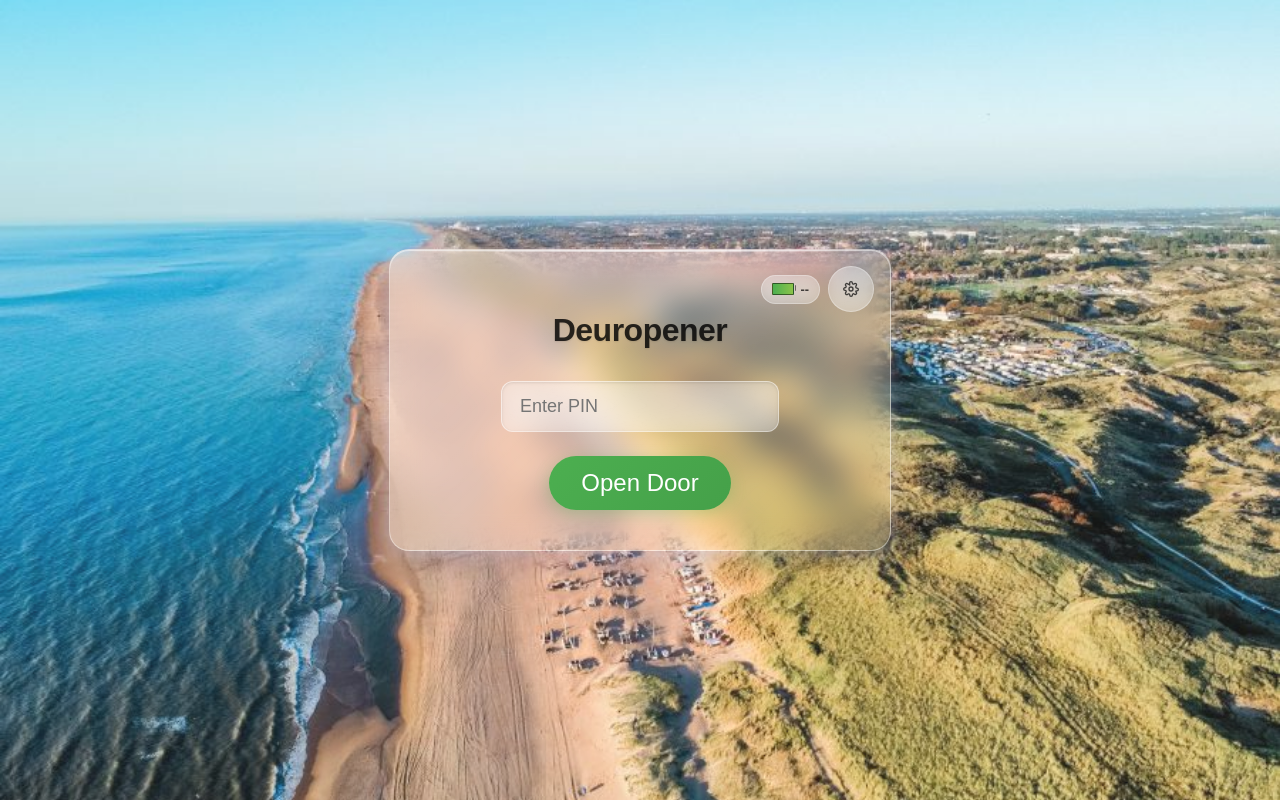
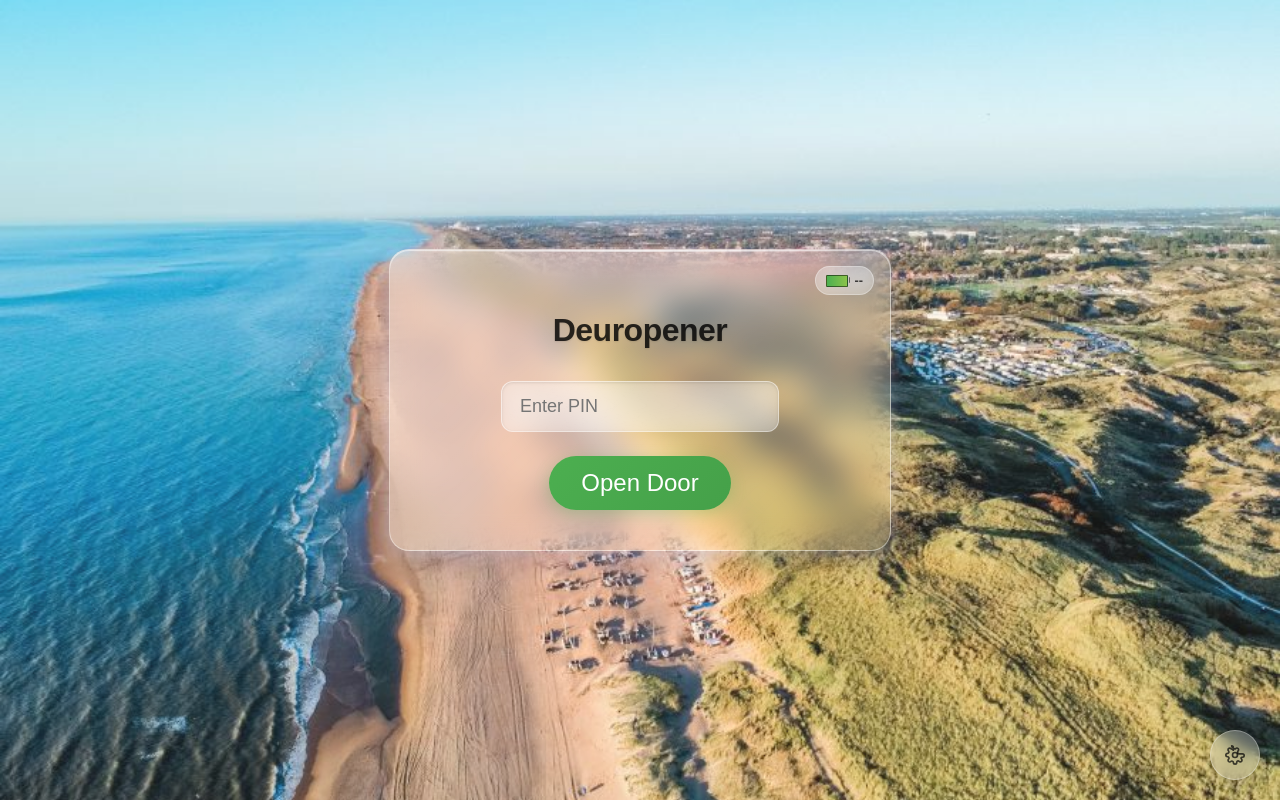
Before and after one commit to tbgoose/DoorOpener, a Flask app: page / in a window 1280 px wide. Run offline with Flask 3, Linux system fonts and the light colour scheme; data that the repository does not hold is empty; parts of the project's set-up code (start-up, migrations or seed data) failed here and were passed over.

Commit message:
added gear icon to go to admin page

```diff
--- a/templates/index.html
+++ b/templates/index.html
@@ -253,22 +253,22 @@
         <h1>Deuropener</h1>
         <input type="password" id="pinInput" class="door-input" placeholder="Enter PIN" autocomplete="off" inputmode="numeric" pattern="[0-9]*" style="margin-bottom: 1.5rem; padding: 14px 18px; font-size: 18px; border-radius: 12px; border: 1px solid rgba(255,255,255,0.4); background: rgba(255,255,255,0.3); backdrop-filter: blur(10px); width: 80%; max-width: 240px; color: rgba(0,0,0,0.8); font-weight: 500; box-shadow: inset 0 1px 3px rgba(0,0,0,0.1);">
         <button id="openDoorBtn" class="door-button">Open Door</button>
-        <div style="position: absolute; top: 16px; right: 16px; display: flex; align-items: center; gap: 8px; z-index: 10;">
-            <div id="battery-container" style="display: flex; align-items: center; gap: 6px; padding: 6px 10px; background: rgba(255,255,255,0.25); border-radius: 16px; backdrop-filter: blur(8px); border: 1px solid rgba(255,255,255,0.3);">
-                <div id="battery-icon" style="width: 20px; height: 10px; border: 1px solid rgba(0,0,0,0.5); border-radius: 1px; position: relative; background: linear-gradient(90deg, #4CAF50 0%, #8BC34A 100%);">
-                    <div style="position: absolute; right: -3px; top: 1px; width: 1.5px; height: 6px; background: rgba(0,0,0,0.5); border-radius: 0 1px 1px 0;"></div>
-                </div>
-                <span id="battery-level" style="font-size: 0.8rem; font-weight: 600; color: rgba(0,0,0,0.7);">--</span>
+        <div id="battery-container" style="position: absolute; top: 16px; right: 16px; display: flex; align-items: center; gap: 6px; padding: 6px 10px; background: rgba(255,255,255,0.25); border-radius: 16px; backdrop-filter: blur(8px); border: 1px solid rgba(255,255,255,0.3); z-index: 10;">
+            <div id="battery-icon" style="width: 20px; height: 10px; border: 1px solid rgba(0,0,0,0.5); border-radius: 1px; position: relative; background: linear-gradient(90deg, #4CAF50 0%, #8BC34A 100%);">
+                <div style="position: absolute; right: -3px; top: 1px; width: 1.5px; height: 6px; background: rgba(0,0,0,0.5); border-radius: 0 1px 1px 0;"></div>
             </div>
-            <a href="/admin" style="display: flex; align-items: center; justify-content: center; width: 32px; height: 32px; padding: 6px; background: rgba(255,255,255,0.25); border-radius: 50%; backdrop-filter: blur(8px); border: 1px solid rgba(255,255,255,0.3); color: rgba(0,0,0,0.7); text-decoration: none; transition: all 0.2s ease;" title="Admin Dashboard" onmouseover="this.style.background='rgba(255,255,255,0.35)'" onmouseout="this.style.background='rgba(255,255,255,0.25)'">
-                <svg width="16" height="16" viewBox="0 0 24 24" fill="none" stroke="currentColor" stroke-width="2" stroke-linecap="round" stroke-linejoin="round">
-                    <circle cx="12" cy="12" r="3"></circle>
-                    <path d="M19.4 15a1.65 1.65 0 0 0 .33 1.82l.06.06a2 2 0 0 1 0 2.83 2 2 0 0 1-2.83 0l-.06-.06a1.65 1.65 0 0 0-1.82-.33 1.65 1.65 0 0 0-1 1.51V21a2 2 0 0 1-2 2 2 2 0 0 1-2-2v-.09A1.65 1.65 0 0 0 9 19.4a1.65 1.65 0 0 0-1.82.33l-.06.06a2 2 0 0 1-2.83 0 2 2 0 0 1 0-2.83l.06-.06a1.65 1.65 0 0 0 .33-1.82 1.65 1.65 0 0 0-1.51-1H3a2 2 0 0 1-2-2 2 2 0 0 1 2-2h.09A1.65 1.65 0 0 0 4.6 9a1.65 1.65 0 0 0-.33-1.82l-.06-.06a2 2 0 0 1 0-2.83 2 2 0 0 1 2.83 0l.06.06a1.65 1.65 0 0 0 1.82.33H9a1.65 1.65 0 0 0 1 1.51V3a2 2 0 0 1 2-2 2 2 0 0 1 2 2v.09a1.65 1.65 0 0 0 1 1.51 1.65 1.65 0 0 0 1.82-.33l.06-.06a2 2 0 0 1 2.83 0 2 2 0 0 1 0 2.83l-.06.06a1.65 1.65 0 0 0-.33 1.82v.79a1.65 1.65 0 0 0 1.51 1H21a2 2 0 0 1 2 2 2 2 0 0 1-2 2h-.09a1.65 1.65 0 0 0-1.51 1z"></path>
-                </svg>
-            </a>
+            <span id="battery-level" style="font-size: 0.8rem; font-weight: 600; color: rgba(0,0,0,0.7);">--</span>
         </div>
+
     </div>
     <div id="toast-container"></div>
+
+    <a href="/admin" style="position: fixed; bottom: 20px; right: 20px; display: flex; align-items: center; justify-content: center; width: 48px; height: 48px; background: rgba(255,255,255,0.25); border-radius: 50%; backdrop-filter: blur(8px); border: 1px solid rgba(255,255,255,0.3); color: rgba(0,0,0,0.7); text-decoration: none; transition: all 0.2s ease; z-index: 1000; box-shadow: 0 4px 12px rgba(0,0,0,0.15);" title="Admin Dashboard" onmouseover="this.style.background='rgba(255,255,255,0.35)'; this.style.transform='scale(1.05)'" onmouseout="this.style.background='rgba(255,255,255,0.25)'; this.style.transform='scale(1)'">
+        <svg width="20" height="20" viewBox="0 0 24 24" fill="none" stroke="currentColor" stroke-width="2" stroke-linecap="round" stroke-linejoin="round">
+            <circle cx="12" cy="12" r="3"></circle>
+            <path d="M19.4 15a1.65 1.65 0 0 0 .33 1.82l.06.06a2 2 0 0 1 0 2.83 2 2 0 0 1-2.83 0l-.06-.06a1.65 1.65 0 0 0-1.82-.33 1.65 1.65 0 0 0-1 1.51V21a2 2 0 0 1-2 2 2 2 0 0 1-2-2v-.09A1.65 1.65 0 0 0 9 19.4a1.65 1.65 0 0 0-1.82.33l-.06.06a2 2 0 0 1-2.83 0 2 2 0 0 1 0-2.83l.06-.06a1.65 1.65 0 0 0 .33-1.82 1.65 1.65 0 0 0-1.51-1H3a2 2 0 0 1-2-2 2 2 0 0 1 2-2h.09A1.65 1.65 0 0 0 4.6 9a1.65 1.65 0 0 0-.33-1.82l-.06-.06a2 2 0 0 1 0-2.83 2 2 0 0 1 2.83 0l.06.06a1.65 1.65 0 0 0 1.82.33H9a1.65 1.65 0 0 0 1 1.51V3a2 2 0 0 1-2-2 2 2 0 0 1 2 2v.09a1.65 1.65 0 0 0 1 1.51 1.65 1.65 0 0 0 1.82-.33l.06-.06a2 2 0 0 1 2.83 0 2 2 0 0 1 0 2.83l-.06.06a1.65 1.65 0 0 0-.33 1.82v.79a1.65 1.65 0 0 0 1.51 1H21a2 2 0 0 1 2 2 2 2 0 0 1-2 2h-.09a1.65 1.65 0 0 0-1.51 1z"></path>
+        </svg>
+    </a>
 
     <script>
         document.addEventListener('DOMContentLoaded', function() {
```
